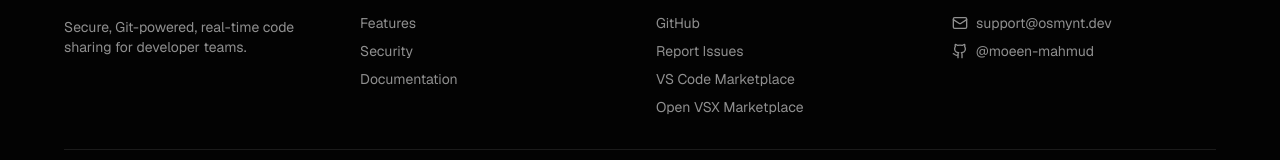
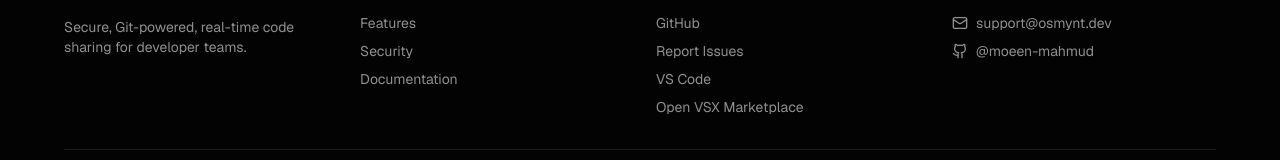
Before and after one commit to moeen-mahmud/osmynt, a Next.js app in the folder apps/landing/: page / in a window 1280 px wide. Shown: the part 6301-6461 px from the top of the page. Built offline with nearby package versions, Linux system fonts and the light colour scheme; no server answers; a web font is replaced by a local one.

Commit message:
chore(@osmynt-core/landing): trigger release

```diff
--- a/apps/landing/components/footer.tsx
+++ b/apps/landing/components/footer.tsx
@@ -68,7 +68,7 @@ export function Footer() {
 									target="_blank"
 									rel="noopener noreferrer"
 								>
-									VS Code Marketplace
+									VS Code
 								</a>
 							</li>
 							<li>
```
